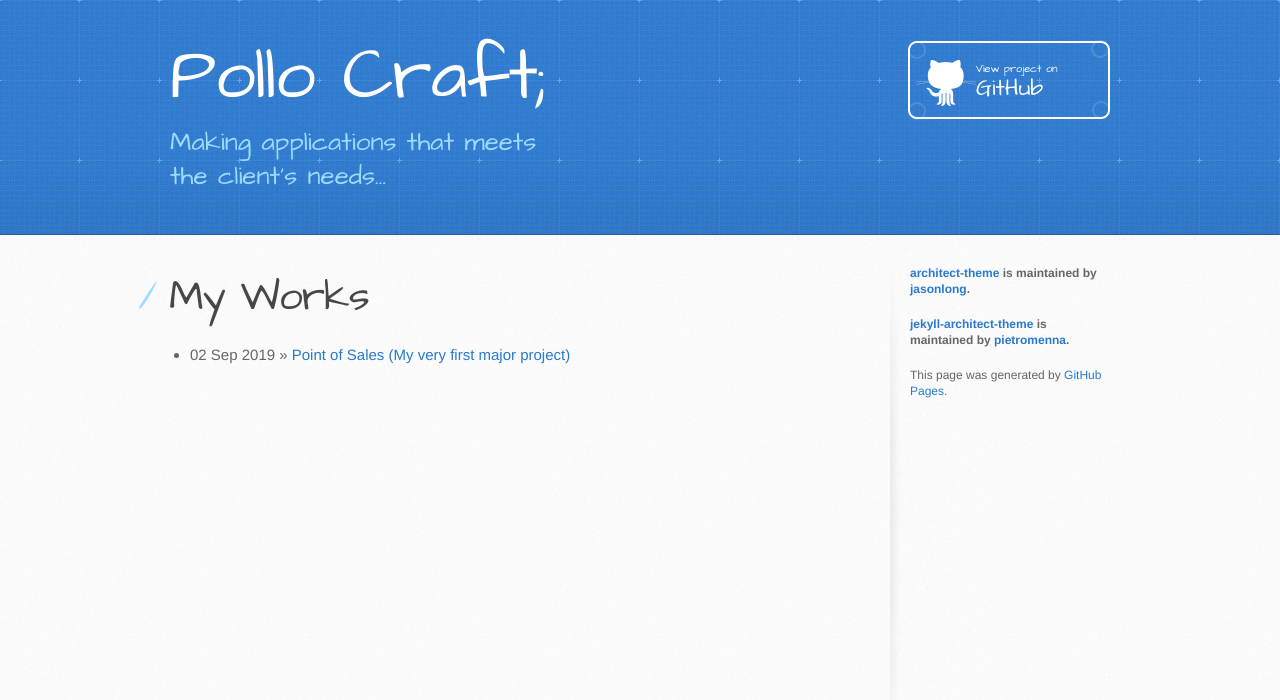
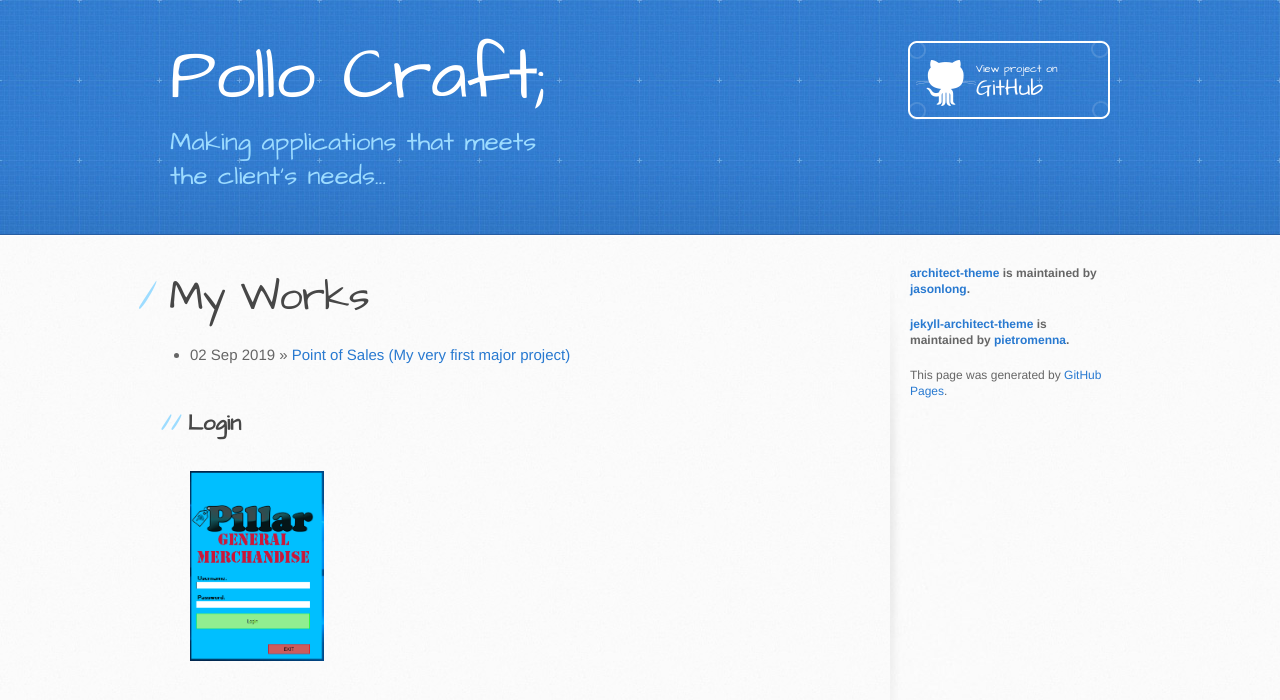
Before and after one commit to ecgrepollo/ecgrepollo.github.io, a Jekyll site: the page built from index.html, in a window 1280 px wide. Shown: the top 700 px of the page. Built offline with Jekyll 4.4.1, drawn with Linux system fonts in a browser that asks for light colours.

Commit message:
adding image for a post on homepage

```diff
--- a/index.html
+++ b/index.html
@@ -8,6 +8,8 @@ title: Pollo Craft
   <ul class="posts">
     {% for post in site.posts %}
       <li><span>{{ post.date | date_to_string }}</span> &raquo; <a href="{{ site.baseurl }}{{ post.url }}">{{ post.title }}</a></li>
+      <br><h2>Login</h2><br>
+        <img src="https://raw.githubusercontent.com/ecgrepollo/ecgrepollo.github.io/master/snips/login.PNG" alt="login" style="width:20%"><br>
     {% endfor %}
   </ul>
 </div>
```
